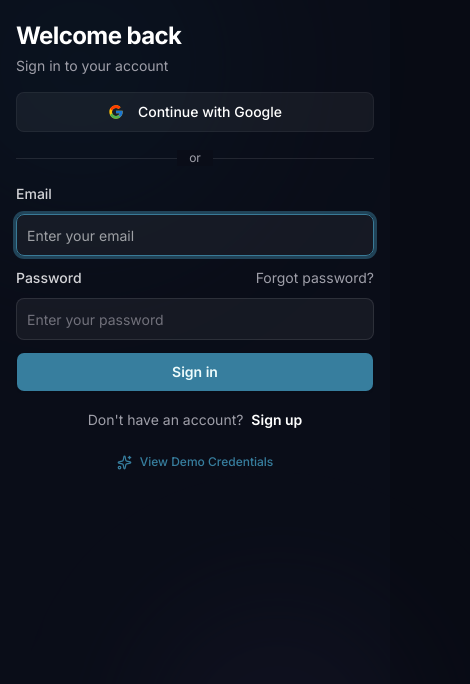
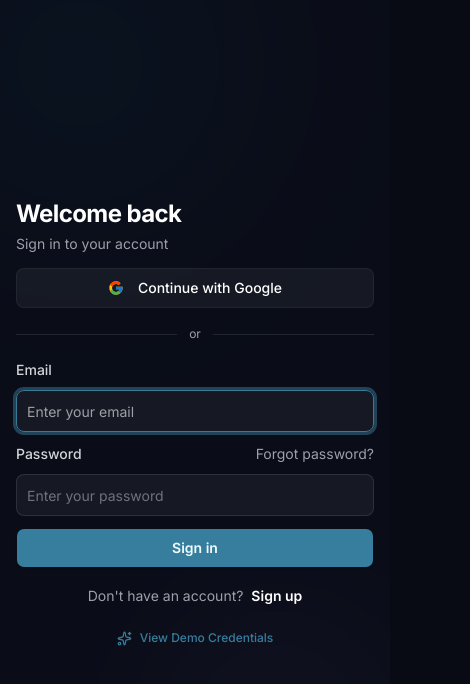
Before and after one commit to anasabdelhakim/neuromeet-core, a Next.js app in the folder frontend/: page /sign-in in a window 390 px wide. Shown: the top 684 px of the page, 470 px wide, since content can reach past the window. Built offline with nearby package versions, Linux system fonts and the light colour scheme.

Commit message:
fix(auth): center mobile auth container and eliminate overflow-x

```diff
--- a/frontend/src/app/(auth)/layout.tsx
+++ b/frontend/src/app/(auth)/layout.tsx
@@ -5,5 +5,5 @@ export default function AuthLayout({
 }: {
   children: React.ReactNode;
 }) {
-  return <div className="min-h-screen w-full">{children}</div>;
+  return <div className="h-[100dvh] min-h-[100dvh] w-full overflow-hidden bg-[#0A0D18]">{children}</div>;
 }
--- a/frontend/src/features/auth/providers/auth-wrapper.tsx
+++ b/frontend/src/features/auth/providers/auth-wrapper.tsx
@@ -17,7 +17,7 @@ export default function AuthWrapper({
   children,
 }: AuthWrapperProps) {
   return (
-    <div className="relative min-h-[100dvh] lg:h-screen lg:overflow-hidden w-full bg-[#0A0D18] text-foreground font-sans flex flex-col lg:grid lg:grid-cols-[40%_60%]">
+    <div className="relative h-[100dvh] min-h-[100dvh] w-full overflow-hidden bg-[#0A0D18] text-foreground font-sans flex flex-col lg:grid lg:grid-cols-[40%_60%]">
       <div className="absolute -top-32 -left-28 w-96 h-96 scale-[1.25] rounded-full pointer-events-none blur-3xl bg-auth-scene-before-radial opacity-30" />
       <div className="absolute -bottom-20 -right-20 w-96 h-96 rounded-full pointer-events-none blur-3xl bg-auth-scene-after-radial opacity-30" />
       <AuthFormColumn title={title} description={description}>
@@ -55,8 +55,8 @@ const AuthFormColumn = ({
   description?: string;
   children: React.ReactNode;
 }) => (
-  <div className="relative z-10 w-full flex flex-col justify-start px-4 sm:px-6 lg:px-8 py-2 sm:py-4 min-h-[100dvh] lg:h-full lg:min-h-0 overflow-y-auto overflow-x-hidden">
-    <div className="w-full max-w-sm mx-auto flex flex-col gap-3 pt-3 sm:pt-5 pb-4 sm:pb-6">
+  <div className="relative z-10 w-full flex flex-col justify-center px-4 sm:px-6 lg:px-8 py-2 h-full min-h-full overflow-y-auto overflow-x-hidden">
+    <div className="w-full max-w-sm mx-auto flex flex-col gap-2.5 my-auto">
       <AuthHeader title={title} description={description} />
       <div className="w-full">{children}</div>
     </div>
```
